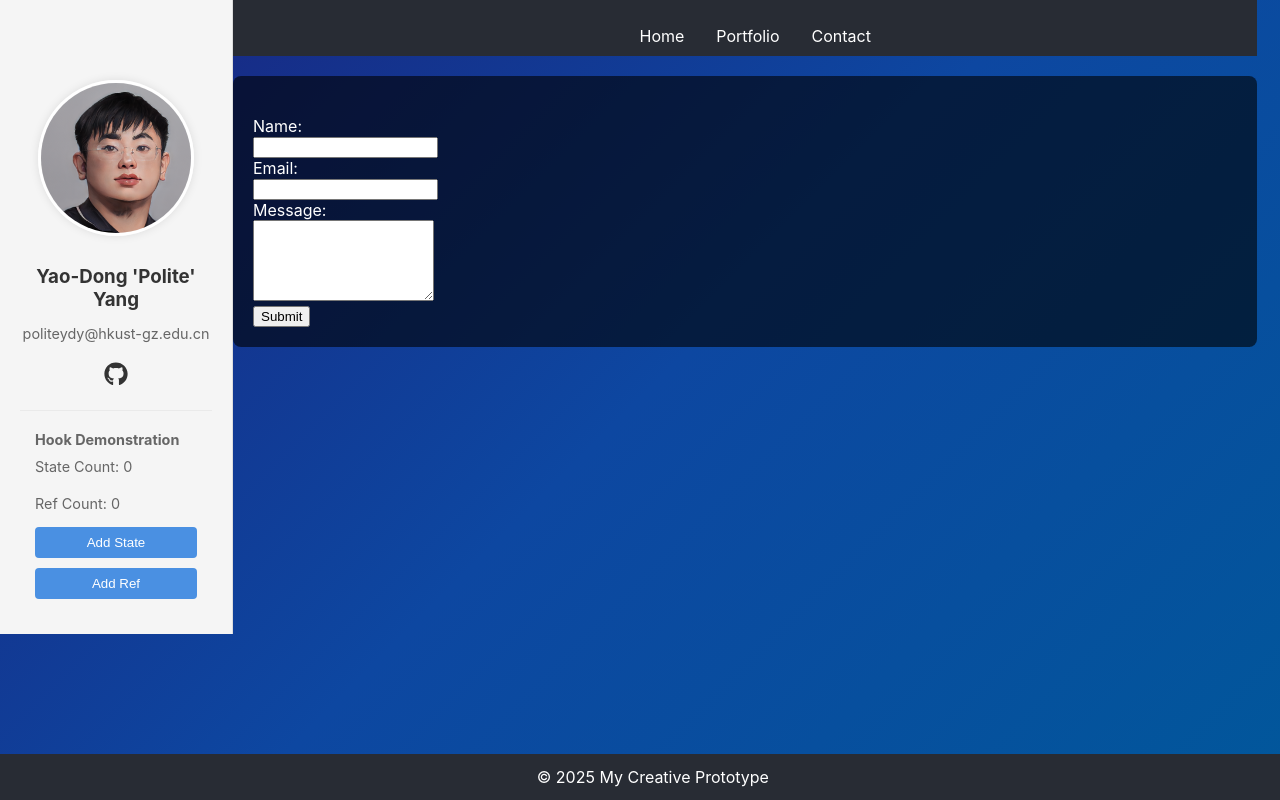
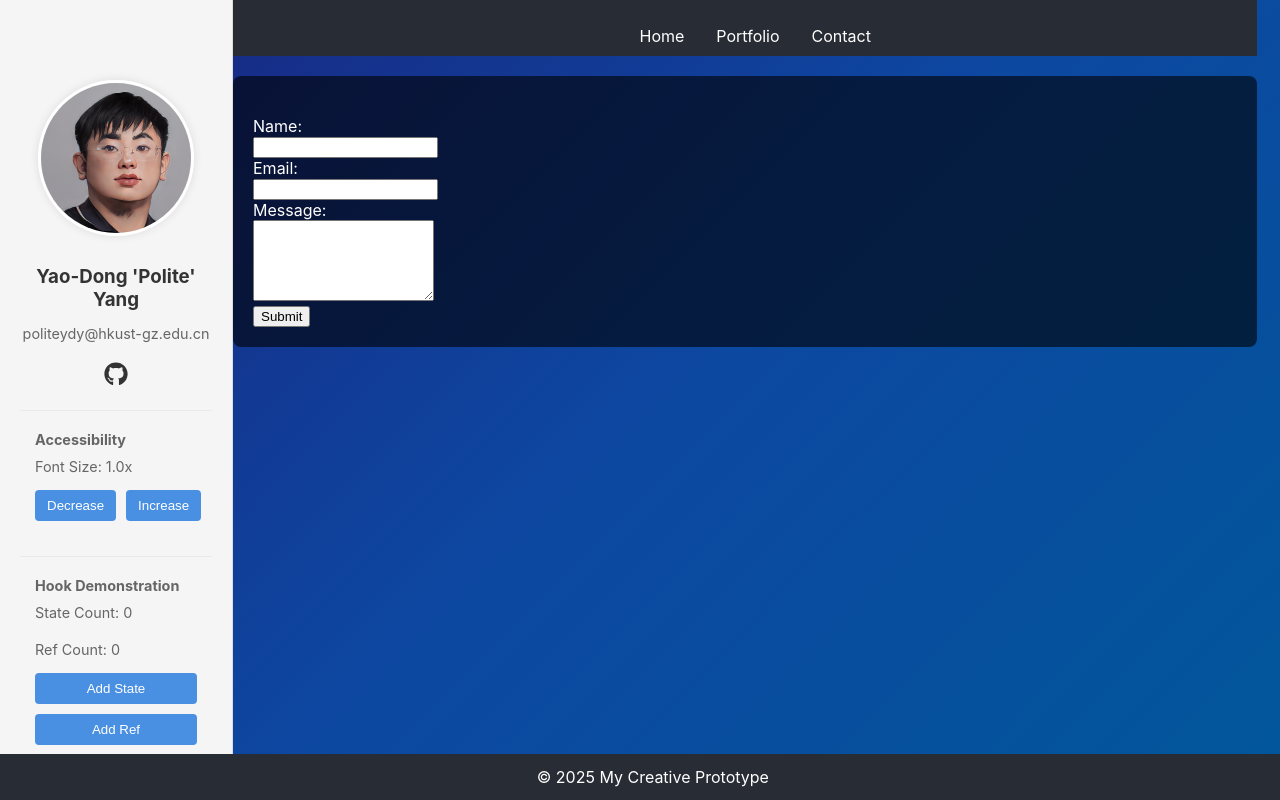
Before and after one commit to yyd003/CMAA6019B_T-E, a React (Create React App) app: page /contact in a window 1280 px wide. Built offline with nearby package versions, Linux system fonts and the light colour scheme.

Commit message:
font size controllor

```diff
--- a/src/App.js
+++ b/src/App.js
@@ -3,12 +3,16 @@ import { BrowserRouter as Router } from 'react-router-dom';
 import PortfolioLayout from './layouts/PortfolioLayout';
 import './App.css';
 import { ThemeProvider } from './contexts/ThemeContext';
+import { FontSizeProvider } from './contexts/FontSizeContext';
+
 function App() {
     return (
         <ThemeProvider>
-            <Router>
-                <PortfolioLayout />
-            </Router>
+            <FontSizeProvider>
+                <Router>
+                    <PortfolioLayout />
+                </Router>
+            </FontSizeProvider>
         </ThemeProvider>
     );
 }
--- a/src/components/Sidebar/Sidebar.css
+++ b/src/components/Sidebar/Sidebar.css
@@ -76,3 +76,43 @@
 .counter-container button:hover {
     background-color: #357ab8;
 }
+
+/* Add these styles to the existing Sidebar.css file */
+
+.font-size-controls {
+    margin-top: 20px;
+    padding: 15px;
+    border-top: 1px solid #eaeaea;
+}
+
+.font-size-buttons {
+    display: flex;
+    flex-direction: column;
+    gap: 10px;
+}
+
+.font-size-buttons p {
+    color: #666;
+    font-size: 0.9em;
+    margin: 5px 0;
+}
+
+.button-group {
+    display: flex;
+    gap: 10px;
+}
+
+.button-group button {
+    padding: 8px 12px;
+    background-color: #4a90e2;
+    color: white;
+    border: none;
+    border-radius: 4px;
+    cursor: pointer;
+    transition: background-color 0.3s;
+    flex: 1;
+}
+
+.button-group button:hover {
+    background-color: #357ab8;
+}
--- a/src/components/Sidebar/index.js
+++ b/src/components/Sidebar/index.js
@@ -1,6 +1,7 @@
 import React, { useState, useRef } from 'react';
 import './Sidebar.css';
 import { FaGithub } from 'react-icons/fa';
+import { useFontSize } from '../../contexts/FontSizeContext';
 
 function Sidebar() {
     // Add state counter
@@ -8,6 +9,9 @@ function Sidebar() {
 
     // Add ref counter
     const refCount = useRef(0);
+
+    // Use the font size context
+    const { fontSize, increaseFontSize, decreaseFontSize } = useFontSize();
 
     // Handler for state counter
     const handleAddState = () => {
@@ -21,7 +25,7 @@ function Sidebar() {
     };
 
     return (
-        <aside className="sidebar">
+        <aside className="sidebar" style={{ fontSize: `${fontSize}rem` }}>
             <div className="profile">
                 <img
                     src="/img/figure.png"
@@ -41,6 +45,18 @@ function Sidebar() {
                 </div>
             </div>
 
+            {/* Font size controls */}
+            <div className="font-size-controls">
+                <h4>Accessibility</h4>
+                <div className="font-size-buttons">
+                    <p>Font Size: {fontSize.toFixed(1)}x</p>
+                    <div className="button-group">
+                        <button onClick={decreaseFontSize}>Decrease</button>
+                        <button onClick={increaseFontSize}>Increase</button>
+                    </div>
+                </div>
+            </div>
+
             {/* Counter demonstration section */}
             <div className="counter-demo">
                 <h4>Hook Demonstration</h4>
--- /dev/null
+++ b/src/contexts/FontSizeContext.js
@@ -0,0 +1,31 @@
+import React, { createContext, useState, useContext } from 'react';
+
+const FontSizeContext = createContext();
+
+export function FontSizeProvider({ children }) {
+    const [fontSize, setFontSize] = useState(1); // Default font size multiplier is 1
+
+    const increaseFontSize = () => {
+        setFontSize(prevSize => {
+            const newSize = prevSize + 0.1;
+            return newSize > 1.5 ? 1.5 : newSize; // Maximum 1.5 times
+        });
+    };
+
+    const decreaseFontSize = () => {
+        setFontSize(prevSize => {
+            const newSize = prevSize - 0.1;
+            return newSize < 0.8 ? 0.8 : newSize; // Minimum 0.8 times
+        });
+    };
+
+    return (
+        <FontSizeContext.Provider value={{ fontSize, increaseFontSize, decreaseFontSize }}>
+            {children}
+        </FontSizeContext.Provider>
+    );
+}
+
+export function useFontSize() {
+    return useContext(FontSizeContext);
+}
--- a/src/layouts/PortfolioLayout/index.js
+++ b/src/layouts/PortfolioLayout/index.js
@@ -10,10 +10,13 @@ import ReactDemo from '../../pages/ProjectPages/ReactDemo';
 import Degas from '../../pages/ProjectPages/Degas';
 import CoursePlatform from '../../features/CoursePlatform';
 import './PortfolioLayout.css';
+import { useFontSize } from '../../contexts/FontSizeContext';
 
 function PortfolioLayout() {
+  const { fontSize } = useFontSize();
+
   return (
-    <div className="portfolio-container">
+    <div className="portfolio-container" style={{ fontSize: `${fontSize}rem` }}>
       <Sidebar />
       <div className="main-wrapper">
         <Header />
@@ -30,7 +33,7 @@ function PortfolioLayout() {
                 <p>More exciting projects are on the way. Stay tuned!</p>
               </section>
             } />
-            <Route path="/contact" element={<Contact />} />  {}
+            <Route path="/contact" element={<Contact />} />
           </Routes>
         </main>
         <Footer />
```
